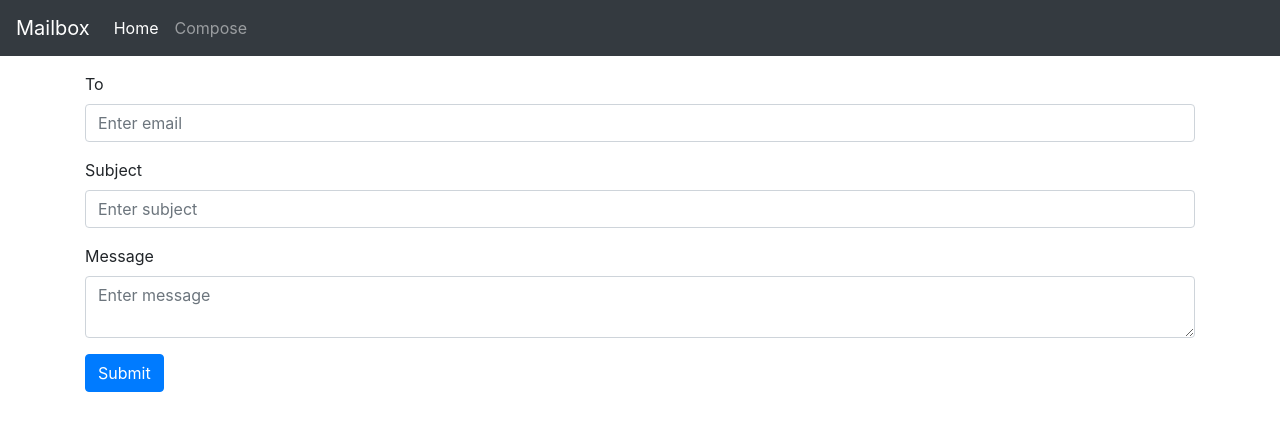
After one commit to anindyaspaul/webmail, a Django app: page /compose/ in a window 1280 px wide. The commit adds this page. Shown: the top 431 px of the page. Run offline with Django 3.2, Linux system fonts and the light colour scheme; some libraries are stand-ins or nearby versions.

Commit message:
Implement send plaintext email

```diff
--- a/docker-compose.yml
+++ b/docker-compose.yml
@@ -17,6 +17,7 @@ services:
         env_file:
             - .envs/base.env
             - .envs/django.env
+            - .envs/mail.env
         ports:
             - "8000:8000"
         volumes:
--- /dev/null
+++ b/mail/forms.py
@@ -0,0 +1,7 @@
+from django import forms
+
+
+class MailForm(forms.Form):
+    to = forms.EmailField(required=True, label="To")
+    subject = forms.CharField(required=True, label="Subject", max_length=128)
+    message = forms.CharField(required=True, label="Message", widget=forms.Textarea)
--- a/mail/urls.py
+++ b/mail/urls.py
@@ -1,7 +1,8 @@
 from django.urls import path, include
-from conf.views import HomeView
+from mail.views import HomeView, ComposeView
 
 
 urlpatterns = [
     path('', HomeView.as_view(), name='home'),
+    path('compose/', ComposeView.as_view(), name='compose'),
 ]
--- a/mail/views.py
+++ b/mail/views.py
@@ -1,9 +1,34 @@
 from django.shortcuts import render
+from django.views import View
+from mail.forms import MailForm
+from django.core.mail import send_mail
 
-# Create your views here.
 
 class HomeView(View):
     template_name = 'base.html'
 
     def get(self, request):
         return render(request, self.template_name)
+
+
+class ComposeView(View):
+    template_name = 'compose.html'
+
+    def get(self, request):
+        form = MailForm()
+        return render(request, self.template_name, { 'form': form })
+
+    def post(self, request):
+        form = MailForm(request.POST)
+        success = False
+
+        if form.is_valid():
+            to = form.cleaned_data.get('to')
+            subject = form.cleaned_data.get('subject')
+            message = form.cleaned_data.get('message')
+            send_mail(subject=subject, message=message, from_email=None, recipient_list=[to])
+            success = True
+
+            form = MailForm()
+
+        return render(request, self.template_name, { 'form': form, 'success': success })
--- a/templates/base.html
+++ b/templates/base.html
@@ -24,7 +24,7 @@
               <a class="nav-link" href="{% url 'home' %}">Home </a>
           </li>
           <li class="nav-item">
-            <a class="nav-link" href="#">Compose </a>
+              <a class="nav-link" href="{% url 'compose' %}">Compose </a>
           </li>
         </ul>
       </div>
--- /dev/null
+++ b/templates/compose.html
@@ -0,0 +1,34 @@
+{% extends "base.html" %}
+
+{% block content %}
+
+<form method="post" action="{% url 'compose' %}">
+  {% if success is True %}
+  <p>Email sent successfully.</p>
+  {% endif %}
+  {{ form.non_field_errors }}
+
+  {% csrf_token %}
+
+  <div class="form-group">
+    {{ form.to.errors }}
+    <label for="{{ form.to.id_for_label }}">{{ form.to.label }}</label>
+    <input type="email" class="form-control" id="{{ form.to.id_for_label }}" name="{{ form.to.html_name }}" placeholder="Enter email">
+  </div>
+
+  <div class="form-group">
+    {{ form.subject.errors }}
+    <label for="{{ form.subject.id_for_label }}">{{ form.subject.label }}</label>
+    <input type="text" class="form-control" id="{{ form.subject.id_for_label }}" name="{{ form.subject.html_name }}" placeholder="Enter subject">
+  </div>
+
+  <div class="form-group">
+    {{ form.message.errors }}
+    <label for="{{ form.message.id_for_label }}">{{ form.message.label }}</label>
+    <textarea class="form-control" id="{{ form.message.id_for_label }}" name="{{ form.message.html_name }}" placeholder="Enter message"></textarea>
+  </div>
+
+  <button type="submit" class="btn btn-primary">Submit</button>
+</form>
+
+{% endblock %}
```
Also changed, not shown: conf/settings.py (+9 -0 lines), README.md (added).
